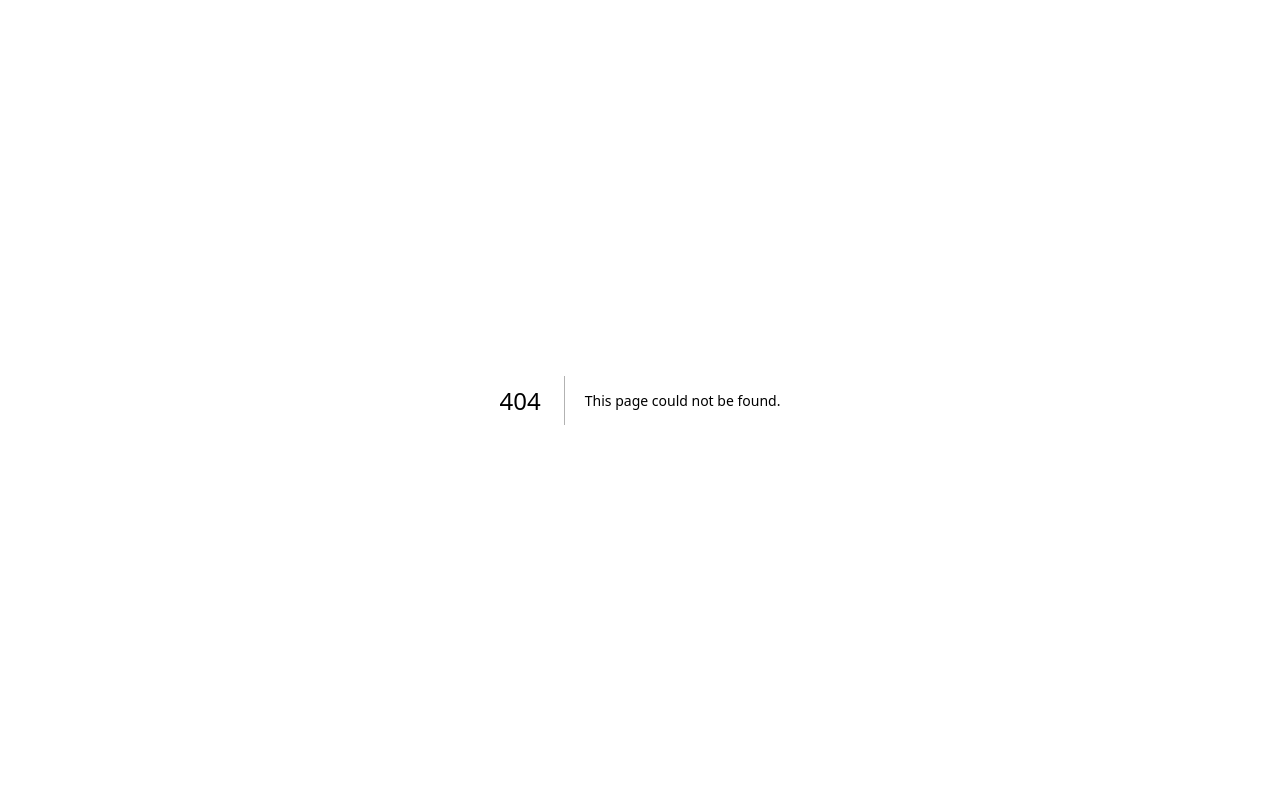
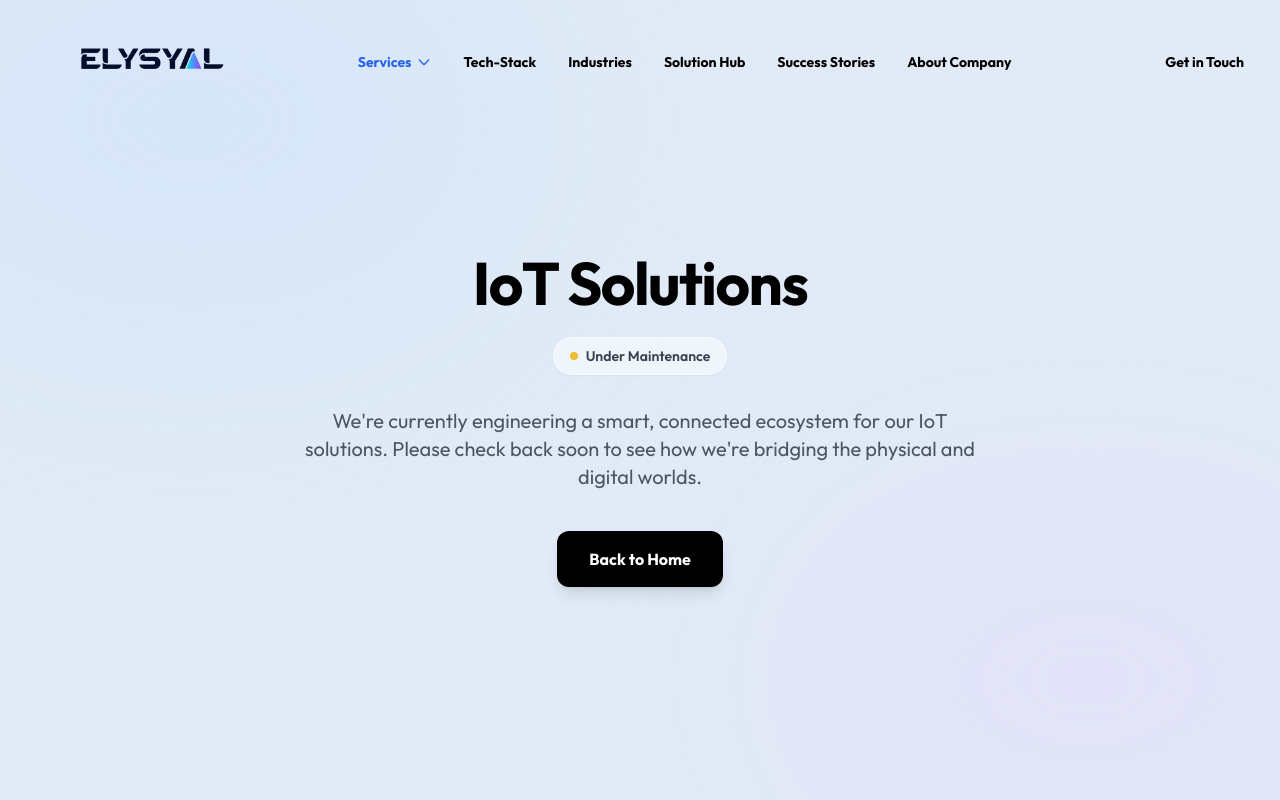
Before and after one commit to bhavya-radicalnow/elysyal-revamp, a Next.js app: page /services/iot-solutions in a window 1280 px wide. Before the commit this address had no page. Shown: the top 800 px of the page. Built offline with nearby package versions, Linux system fonts and the light colour scheme.

Commit message:
iot-solution  generic page

```diff
--- /dev/null
+++ b/src/app/services/iot-solutions/page.js
@@ -0,0 +1,69 @@
+"use client";
+
+import Navbar from "@/components/layout/Navbar";
+import Footer from "@/components/layout/Footer";
+import Link from "next/link";
+
+import { motion } from "framer-motion";
+
+export default function IoTSolutionsPage() {
+  return (
+    <>
+      <Navbar />
+      <main className="min-h-screen bg-[rgb(225,235,247)] flex items-center justify-center relative overflow-hidden pt-20 pb-10">
+        {/* Background decorative elements */}
+        <div className="absolute top-0 left-0 w-full h-full overflow-hidden pointer-events-none">
+          <div className="absolute top-[-10%] left-[-10%] w-[50%] h-[50%] bg-blue-200/30 blur-[120px] rounded-full" />
+          <div className="absolute bottom-[-10%] right-[-10%] w-[50%] h-[50%] bg-purple-200/30 blur-[120px] rounded-full" />
+        </div>
+
+        <div className="container mx-auto px-4 relative z-10 text-center">
+          <motion.div
+            initial={{ opacity: 0, y: 20 }}
+            animate={{ opacity: 1, y: 0 }}
+            transition={{ duration: 0.6 }}
+            className="max-w-3xl mx-auto"
+          >
+
+
+            {/* Title */}
+            <h1 className="text-4xl md:text-6xl font-bold text-black mb-6 tracking-tight">
+              IoT Solutions
+            </h1>
+
+            {/* Badge */}
+            <div className="inline-flex items-center gap-2 px-4 py-2 bg-white/50 backdrop-blur-sm border border-white/60 rounded-full mb-8 shadow-sm">
+              <span className="w-2 h-2 rounded-full bg-yellow-500 animate-pulse" />
+              <span className="text-sm font-semibold text-gray-700">
+                Under Maintenance
+              </span>
+            </div>
+
+            {/* Description */}
+            <p className="text-lg md:text-xl text-gray-600 mb-10 leading-relaxed max-w-2xl mx-auto">
+              We&apos;re currently engineering a smart, connected ecosystem for our IoT solutions.
+              Please check back soon to see how we&apos;re bridging the physical and digital worlds.
+            </p>
+
+            {/* CTA */}
+            <Link
+              href="/"
+              className="
+                inline-flex items-center justify-center
+                px-8 py-4
+                text-base font-bold text-white
+                bg-black rounded-xl
+                hover:bg-gray-800
+                transition-all duration-300
+                shadow-lg hover:shadow-xl hover:-translate-y-1
+              "
+            >
+              Back to Home
+            </Link>
+          </motion.div>
+        </div>
+      </main>
+      <Footer />
+    </>
+  );
+}
--- a/src/components/section/Services.js
+++ b/src/components/section/Services.js
@@ -48,7 +48,7 @@ const services = [
     description:
       "Connected devices and smart systems that enable real-time monitoring and automation.",
     icon: "/Icon - 06.webp",
-    link: "#",
+    link: "/services/iot-solutions",
   },
   {
     title: "Legacy Modernization",
```
